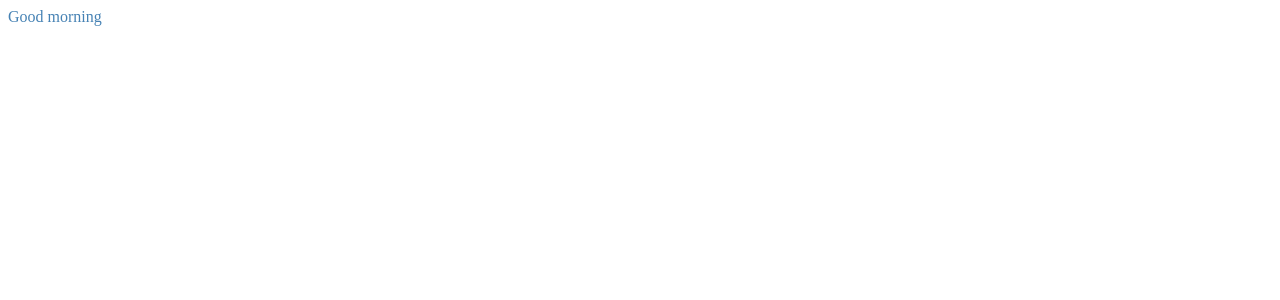
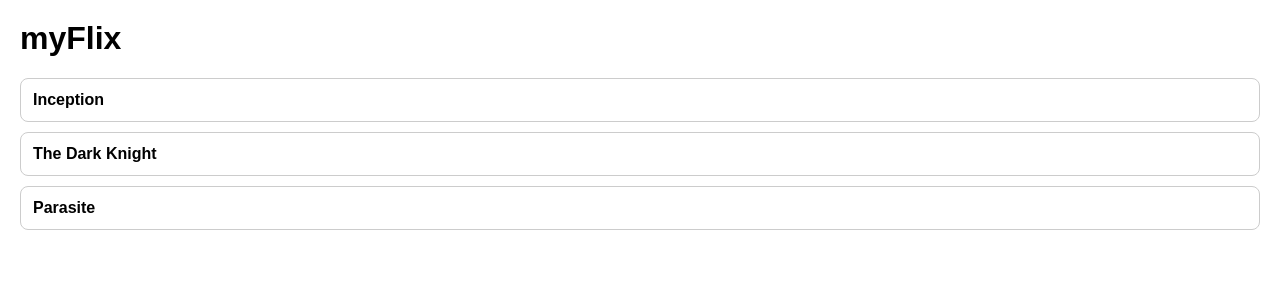
Before and after one commit to michaelkassie/Myflix-client, a React (Vite) app: page / in a window 1280 px wide. Shown: the top 300 px of the page. Built offline with nearby package versions, Linux system fonts and the light colour scheme.

Commit message:
Add MainView component with movie list, selection state, and detail view

```diff
--- /dev/null
+++ b/src/components/main-view/main-view.jsx
@@ -0,0 +1,89 @@
+import { useState } from "react";
+import { MovieCard } from "../movie-card/movie-card";
+import { MovieView } from "../movie-view/movie-view";
+
+export const MainView = () => {
+  const [movies] = useState([
+    {
+      _id: "1",
+      Title: "Inception",
+      Description:
+        "A thief who steals corporate secrets through dream-sharing technology is given an inverse task.",
+      ImagePath: "https://m.media-amazon.com/images/I/51s+u0FfJTL._AC_.jpg",
+      Genre: {
+        Name: "Sci-Fi",
+        Description: "Stories driven by futuristic science and technology."
+      },
+      Director: {
+        Name: "Christopher Nolan",
+        Bio: "Known for mind-bending narratives and big cinematic set pieces.",
+        Birth: "1970"
+      }
+    },
+    {
+      _id: "2",
+      Title: "The Dark Knight",
+      Description:
+        "Batman faces the Joker, a criminal mastermind who plunges Gotham into chaos.",
+      ImagePath: "https://m.media-amazon.com/images/I/51EbJjlLgWL._AC_.jpg",
+      Genre: {
+        Name: "Action",
+        Description: "High-stakes conflict with intense sequences and momentum."
+      },
+      Director: {
+        Name: "Christopher Nolan",
+        Bio: "Director of the Dark Knight trilogy and other modern classics.",
+        Birth: "1970"
+      }
+    },
+    {
+      _id: "3",
+      Title: "Parasite",
+      Description:
+        "A poor family schemes to become employed by a wealthy household, leading to unexpected consequences.",
+      ImagePath:
+        "https://m.media-amazon.com/images/I/91i2qU+WZPL._AC_SL1500_.jpg",
+      Genre: {
+        Name: "Thriller",
+        Description: "Tension-driven stories full of suspense and surprise."
+      },
+      Director: {
+        Name: "Bong Joon-ho",
+        Bio: "Acclaimed filmmaker known for sharp social commentary.",
+        Birth: "1969"
+      }
+    }
+  ]);
+
+  const [selectedMovie, setSelectedMovie] = useState(null);
+
+  // Show details view if a movie is selected
+  if (selectedMovie) {
+    return (
+      <MovieView
+        movie={selectedMovie}
+        onBackClick={() => setSelectedMovie(null)}
+      />
+    );
+  }
+
+  // Empty list fallback (good practice)
+  if (movies.length === 0) {
+    return <div>The list is empty!</div>;
+  }
+
+  // Otherwise show list of MovieCards
+  return (
+    <div>
+      <h1>myFlix</h1>
+
+      {movies.map((movie) => (
+        <MovieCard
+          key={movie._id}
+          movie={movie}
+          onMovieClick={(newSelectedMovie) => setSelectedMovie(newSelectedMovie)}
+        />
+      ))}
+    </div>
+  );
+};
--- /dev/null
+++ b/src/components/movie-card/movie-card.jsx
@@ -0,0 +1,16 @@
+export const MovieCard = ({ movie, onMovieClick }) => {
+  return (
+    <div
+      onClick={() => onMovieClick(movie)}
+      style={{
+        border: "1px solid #ccc",
+        padding: "12px",
+        marginBottom: "10px",
+        cursor: "pointer",
+        borderRadius: "8px"
+      }}
+    >
+      <div style={{ fontWeight: "bold" }}>{movie.Title}</div>
+    </div>
+  );
+};
--- /dev/null
+++ b/src/components/movie-view/movie-view.jsx
@@ -0,0 +1,39 @@
+export const MovieView = ({ movie, onBackClick }) => {
+  return (
+    <div>
+      <button onClick={onBackClick} style={{ marginBottom: "12px" }}>
+        Back
+      </button>
+
+      <h2>{movie.Title}</h2>
+
+      <img
+        src={movie.ImagePath}
+        alt={`${movie.Title} poster`}
+        style={{
+          width: "220px",
+          display: "block",
+          marginBottom: "12px",
+          borderRadius: "8px"
+        }}
+      />
+
+      <p>{movie.Description}</p>
+
+      <div style={{ marginTop: "12px" }}>
+        <h3>Genre</h3>
+        <p>
+          <b>{movie.Genre.Name}</b>: {movie.Genre.Description}
+        </p>
+      </div>
+
+      <div style={{ marginTop: "12px" }}>
+        <h3>Director</h3>
+        <p>
+          <b>{movie.Director.Name}</b> (Born: {movie.Director.Birth})
+        </p>
+        <p>{movie.Director.Bio}</p>
+      </div>
+    </div>
+  );
+};
--- a/src/index.html
+++ b/src/index.html
@@ -1,10 +1,11 @@
 <!DOCTYPE html>
 <html>
   <head>
+    <meta charset="UTF-8" />
     <title>myFlix</title>
   </head>
   <body>
     <div id="root"></div>
-    <script type="module" src="index.jsx"></script>
+    <script type="module" src="./index.jsx"></script>
   </body>
 </html>
--- a/src/index.jsx
+++ b/src/index.jsx
@@ -1,15 +1,12 @@
 import { createRoot } from "react-dom/client";
+import { MainView } from "./components/main-view/main-view";
+
 import "./index.scss";
 
-const MyFlixApplication = () => {
-  return (
-    <div className="my-flix">
-      <div>Good morning</div>
-    </div>
-  );
+const App = () => {
+  return <MainView />;
 };
 
 const container = document.querySelector("#root");
 const root = createRoot(container);
-
-root.render(<MyFlixApplication />);
+root.render(<App />);
--- a/src/index.scss
+++ b/src/index.scss
@@ -1,5 +1,11 @@
-$color: steelblue;
+body {
+  margin: 0;
+  font-family: Arial, sans-serif;
+  padding: 20px;
+}
 
-.my-flix {
-  color: $color;
+h1,
+h2,
+h3 {
+  margin-top: 0;
 }
```
Also changed, not shown: package.json (+5 -4 lines), 5 other files (tests, documents, lock files or other folders).
